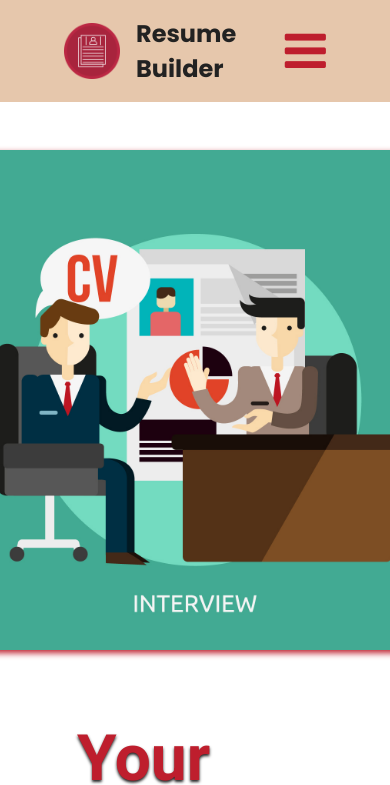
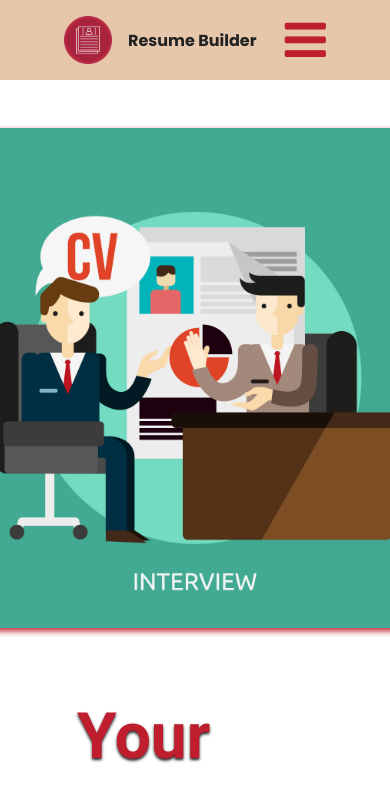
Before and after one commit to NimraRasheed37/Resume-builder-by-nimra, a website: page index.html in a window 390 px wide. Shown: the top 785 px of the page. Drawn offline with Linux system fonts and the light colour scheme.

Commit message:
css updated

```diff
--- a/styles/index.css
+++ b/styles/index.css
@@ -218,3 +218,14 @@ nav a:hover {
     opacity: 0.9;
   }
 }
+
+@media (max-width: 480px){
+  .logo h2 {
+    color: var(--text-color);
+    font-size: 1em;
+  }
+  header img {
+    width: 3em;
+    height: 3em;
+  }
+}
```
